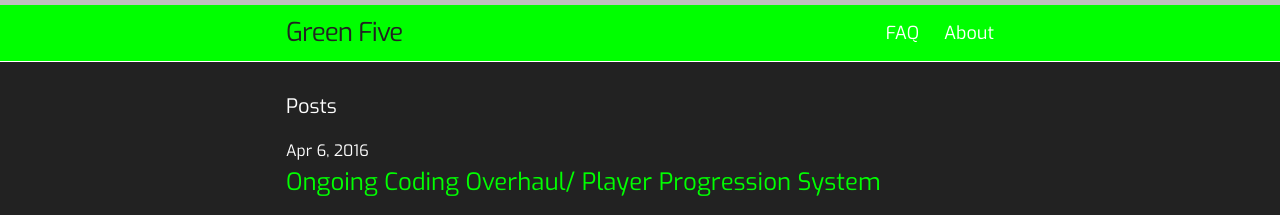
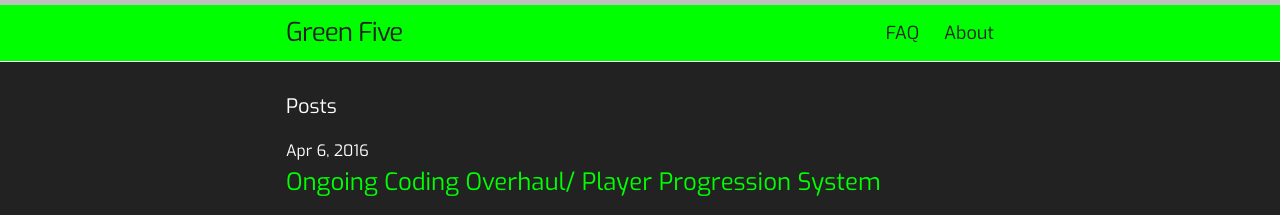
Before and after one commit to JoeWode/JoeWode.github.io, a Jekyll site: the page built from index.html, in a window 1280 px wide. Shown: the top 215 px of the page. Built offline with Jekyll 4.4.1, drawn with Linux system fonts in a browser that asks for light colours.

Commit message:
Update _layout.scss

```diff
--- a/_sass/_layout.scss
+++ b/_sass/_layout.scss
@@ -32,7 +32,7 @@
     }
 
     .page-link {
-        color: $text-color;
+        color: #222;
         line-height: $base-line-height;
 
         // Gaps between nav items, but not on the first one
```
